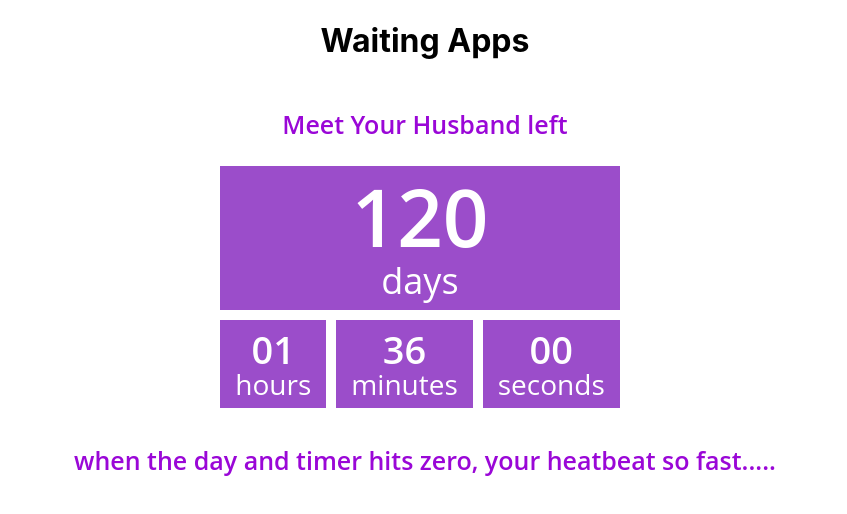
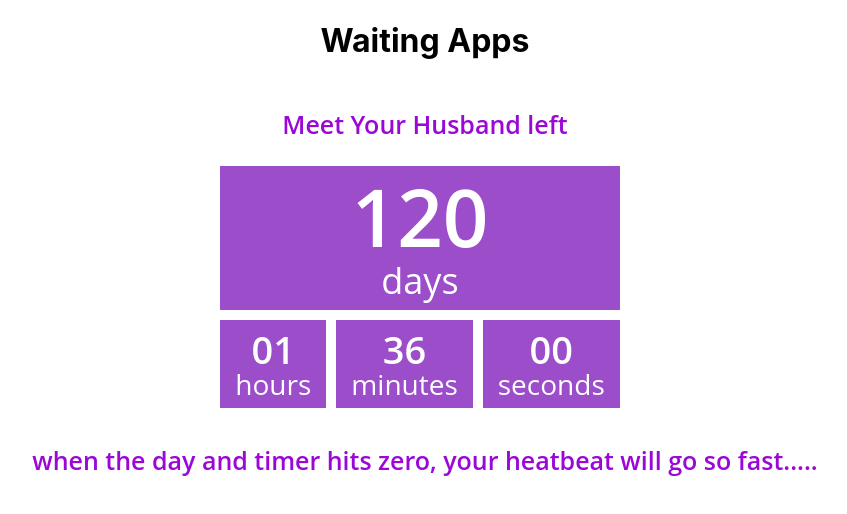
Before and after one commit to ruhel241/waiting-app, a React (Create React App) app: page / in a window 1280 px wide. Shown: the top 514 px of the page, without its empty margins (215-1062 px from the left). Built offline with nearby package versions, Linux system fonts and the light colour scheme.

Commit message:
txt edit

```diff
--- a/src/App.js
+++ b/src/App.js
@@ -42,7 +42,7 @@ function App() {
               </div>
 
             </div>
-          <p className="_sale-booster-hits"> when the day and timer hits zero, your heatbeat so fast..... </p>
+          <p className="_sale-booster-hits"> when the day and timer hits zero, your heatbeat will go so fast..... </p>
         </div>
     </div>
   );
```
